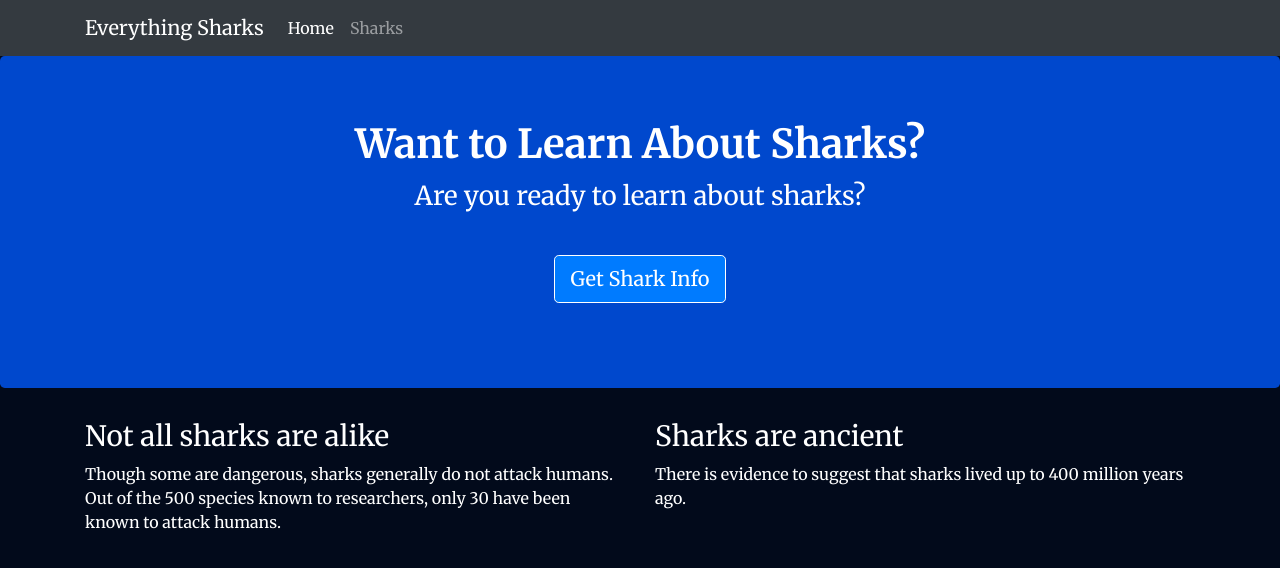
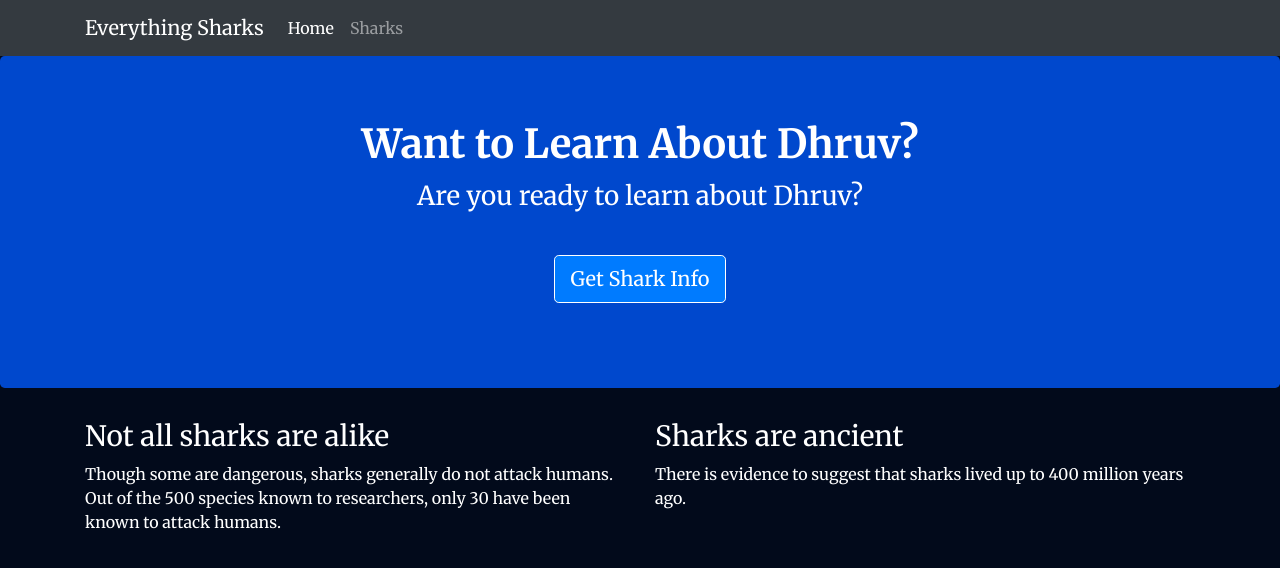
Before and after one commit to Dhruvkhalasi/node_project, a website: page views/index.html in a window 1280 px wide. Drawn offline with nearby package versions, Linux system fonts and the light colour scheme.

Commit message:
Update index.html

```diff
--- a/views/index.html
+++ b/views/index.html
@@ -27,8 +27,8 @@
     </nav>
     <div class="jumbotron">
         <div class="container">
-            <h1>Want to Learn About Sharks?</h1>
-            <p>Are you ready to learn about sharks?</p>
+            <h1>Want to Learn About Dhruv?</h1>
+            <p>Are you ready to learn about Dhruv?</p>
             <br>
             <p><a class="btn btn-primary btn-lg" href="/sharks" role="button">Get Shark Info</a>
             </p>
```
